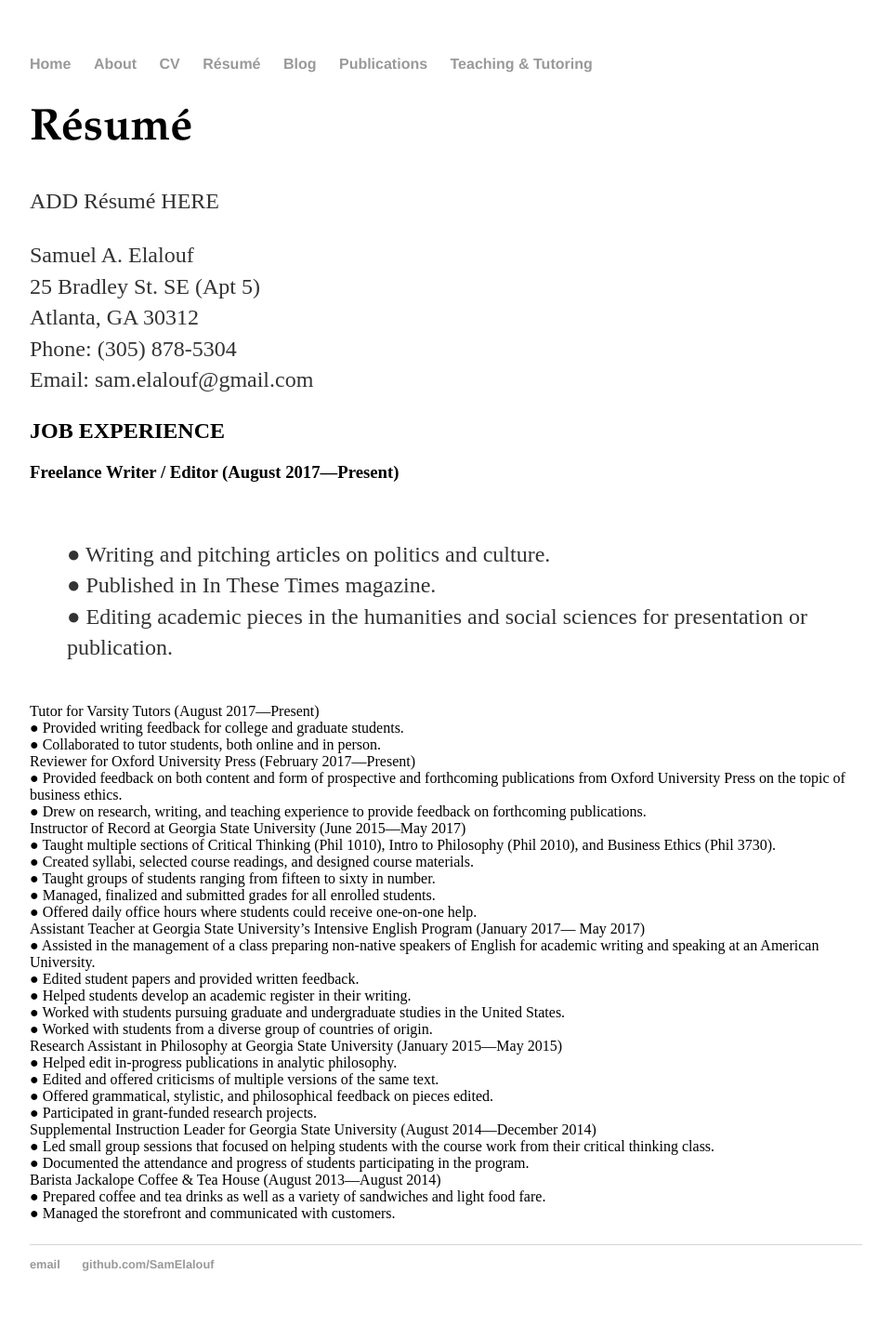
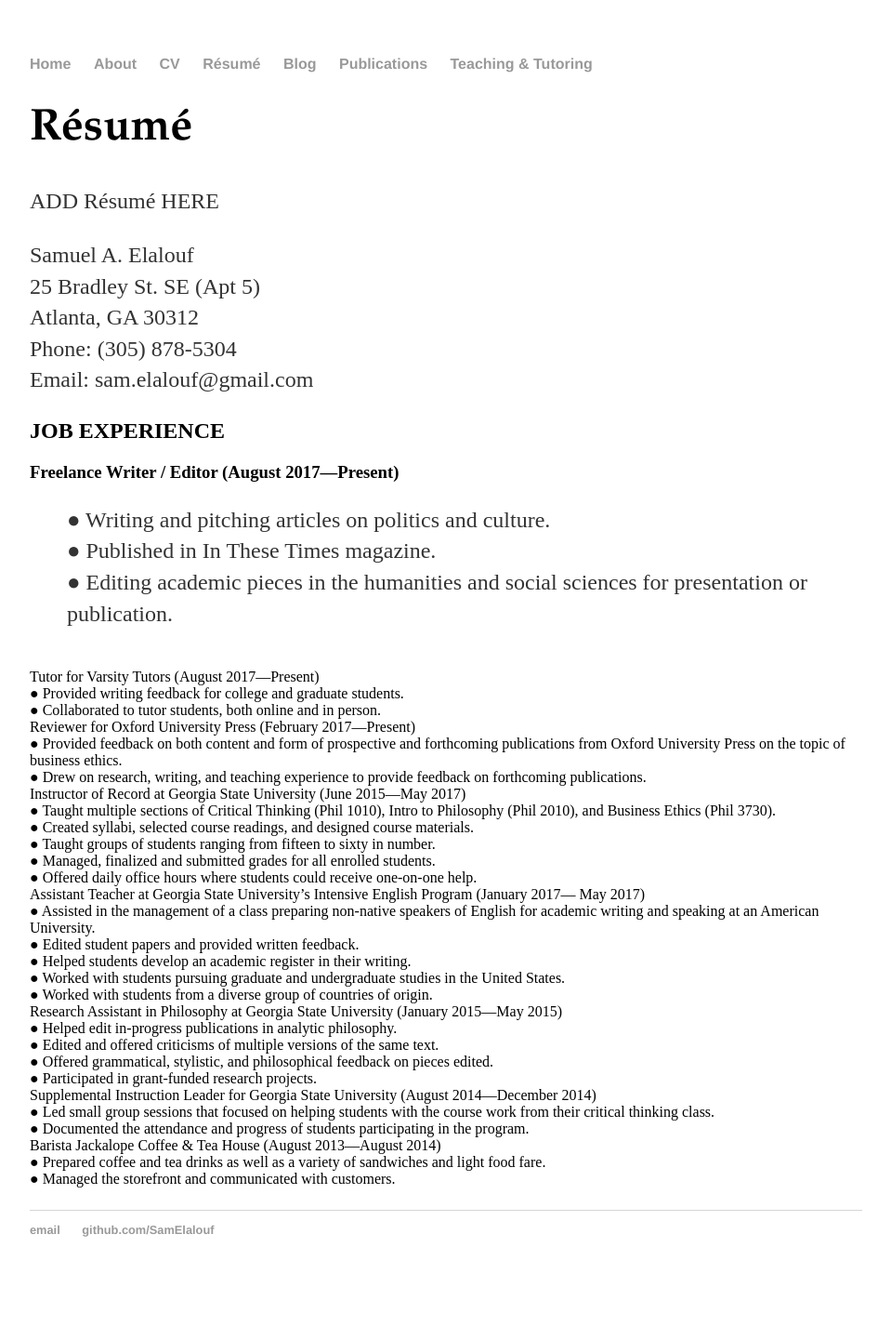
Before and after one commit to SamElalouf/samelalouf.github.io, a Jekyll site: the page built from resume/index.html, in a window 1280 px wide. Shown: the whole page at 93% size, without its empty margins (160-1119 px from the left). Built offline with Jekyll 4.4.1, drawn with Linux system fonts in a browser that asks for light colours; after the commit the page ends 1390 px from its top, so only the background shows below that.

Commit message:
Update index.html

```diff
--- a/resume/index.html
+++ b/resume/index.html
@@ -12,7 +12,7 @@ Phone: (305) 878-5304<br>
 Email: sam.elalouf@gmail.com<br></p>
 
 					<h2>JOB EXPERIENCE</h2>
-<h3>Freelance Writer / Editor (August 2017—Present)</h3><br><p class="tab">
+<h3>Freelance Writer / Editor (August 2017—Present)</h3><p class="tab">
 ● Writing and pitching articles on politics and culture.<br>
 ● Published in In These Times magazine.<br>
 ● Editing academic pieces in the humanities and social sciences for presentation or
```
